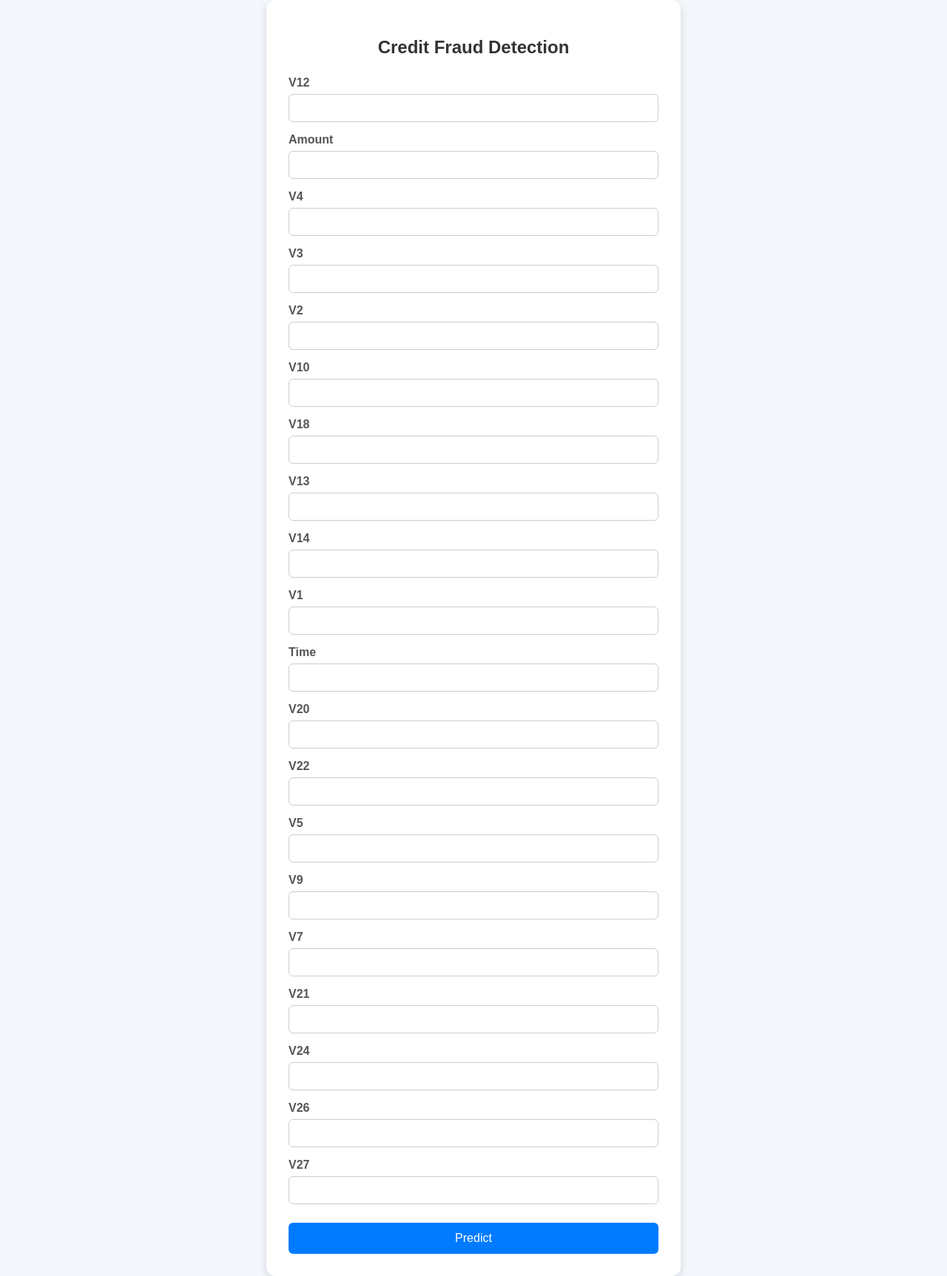
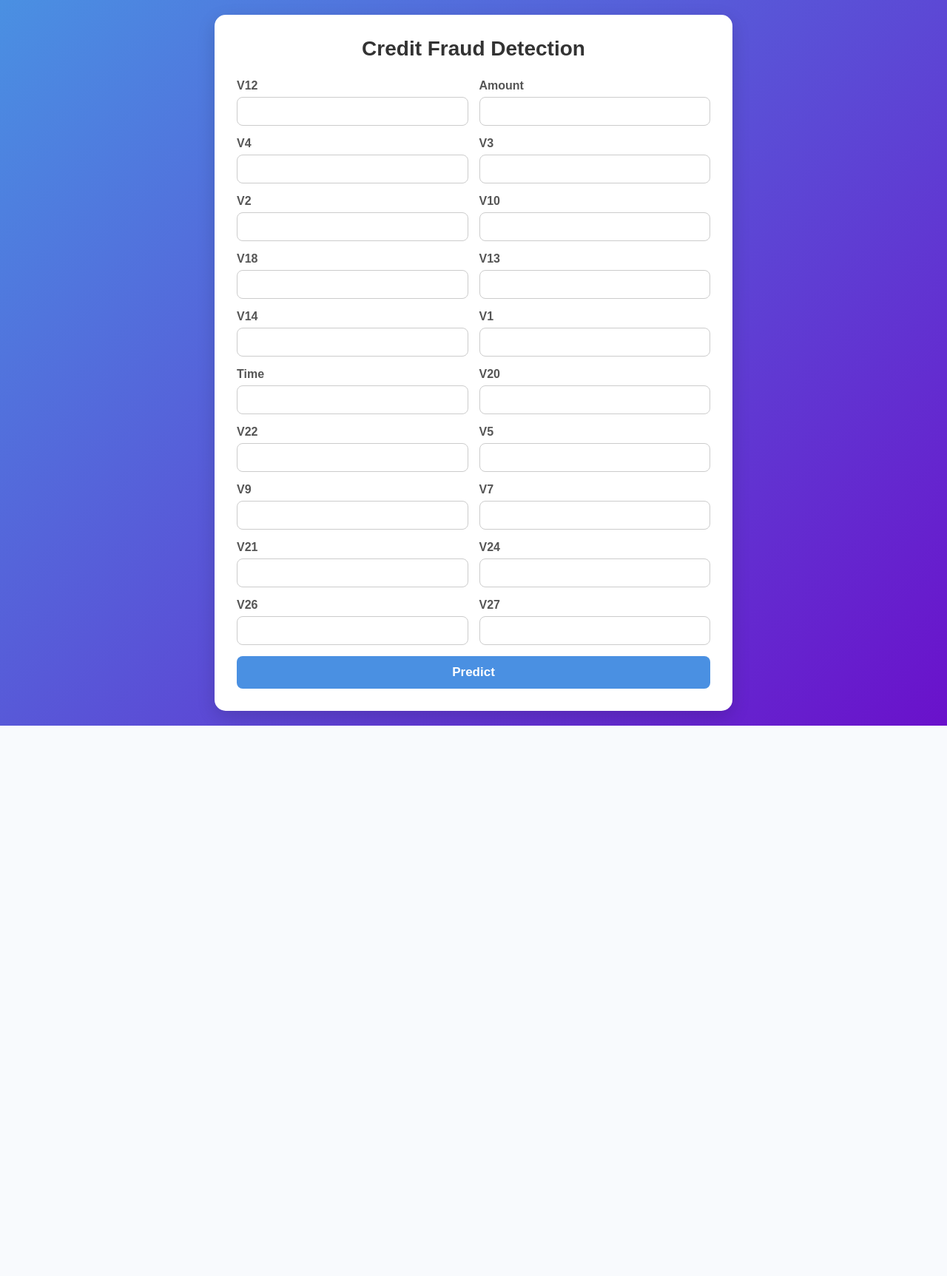
Before and after one commit to aparnaapillai0-coder/Machine_Learning_MLOPS_Project, a Flask app: page / in a window 1280 px wide. Shown: the whole page at 74% size. After the commit the page ends 981 px from the top, so only its background shows below. Run offline with Flask 3, Linux system fonts and the light colour scheme; parts of the project's set-up code (start-up, migrations or seed data) failed here and were passed over.

Commit message:
Updated Project Files

```diff
--- a/static/style.css
+++ b/static/style.css
@@ -1,92 +1,116 @@
 /* General Page Styling */
+* {
+    margin: 0;
+    padding: 0;
+    box-sizing: border-box;
+}
+
 body {
     font-family: Arial, sans-serif;
-    background-color: #f4f7fc;
+    background: linear-gradient(135deg, #4a90e2, #6a11cb);
+    min-height: 100vh;
     display: flex;
     justify-content: center;
     align-items: center;
-    min-height: 100vh;
-    margin: 0;
+    padding: 20px;
 }
 
-/* Container */
+/* Main Container */
 .container {
-    background: #ffffff;
+    background: #fff;
+    width: 100%;
+    max-width: 700px;
     padding: 30px;
-    border-radius: 12px;
-    width: 500px;
-    box-shadow: 0 4px 12px rgba(0, 0, 0, 0.15);
+    border-radius: 15px;
+    box-shadow: 0 8px 25px rgba(0, 0, 0, 0.15);
 }
 
 /* Heading */
-h2 {
+.container h2 {
     text-align: center;
+    margin-bottom: 25px;
     color: #333;
-    margin-bottom: 25px;
+    font-size: 28px;
 }
 
-/* Form Groups */
+/* Form Layout */
+form {
+    display: grid;
+    grid-template-columns: repeat(auto-fit, minmax(250px, 1fr));
+    gap: 15px;
+}
+
+/* Form Group */
 .form-group {
-    margin-bottom: 15px;
+    display: flex;
+    flex-direction: column;
 }
 
 /* Labels */
-label {
-    display: block;
-    font-weight: bold;
+.form-group label {
     margin-bottom: 6px;
+    font-weight: 600;
     color: #555;
 }
 
 /* Input Fields */
-input[type="number"] {
-    width: 100%;
-    padding: 10px;
+.form-group input {
+    padding: 10px 12px;
     border: 1px solid #ccc;
-    border-radius: 6px;
-    font-size: 14px;
-    box-sizing: border-box;
+    border-radius: 8px;
+    font-size: 15px;
+    transition: all 0.3s ease;
 }
 
-input[type="number"]:focus {
-    border-color: #007bff;
+/* Input Focus */
+.form-group input:focus {
+    border-color: #4a90e2;
     outline: none;
-    box-shadow: 0 0 5px rgba(0, 123, 255, 0.3);
+    box-shadow: 0 0 8px rgba(74, 144, 226, 0.3);
 }
 
-/* Button */
+/* Submit Button */
 button {
-    width: 100%;
+    grid-column: 1 / -1;
     padding: 12px;
-    background-color: #007bff;
+    background: #4a90e2;
     color: white;
     border: none;
-    border-radius: 6px;
-    font-size: 16px;
+    border-radius: 8px;
+    font-size: 17px;
+    font-weight: bold;
     cursor: pointer;
-    margin-top: 10px;
+    transition: 0.3s ease;
 }
 
 button:hover {
-    background-color: #0056b3;
+    background: #357abd;
+    transform: translateY(-2px);
 }
 
 /* Prediction Result */
 .result {
-    margin-top: 20px;
+    margin-top: 25px;
+    text-align: center;
     padding: 15px;
-    text-align: center;
-    border-radius: 6px;
-    background-color: #e9f7ef;
-    color: #155724;
-    font-size: 18px;
+    border-radius: 8px;
+    background-color: #f4f4f4;
+    font-size: 20px;
     font-weight: bold;
+    color: #333;
 }
 
-/* Responsive Design */
+/* Mobile Responsive */
 @media (max-width: 600px) {
     .container {
-        width: 90%;
         padding: 20px;
     }
+
+    .container h2 {
+        font-size: 24px;
+    }
+
+    form {
+        grid-template-columns: 1fr;
+    }
 }
```
Also changed, not shown: 1 other file.
